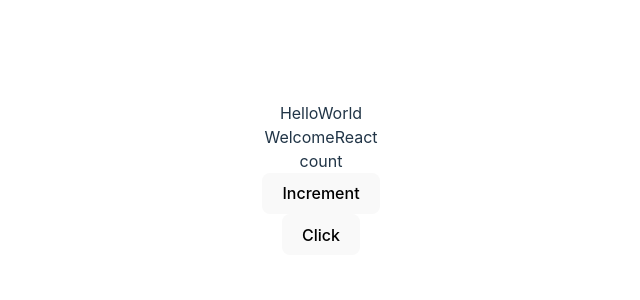
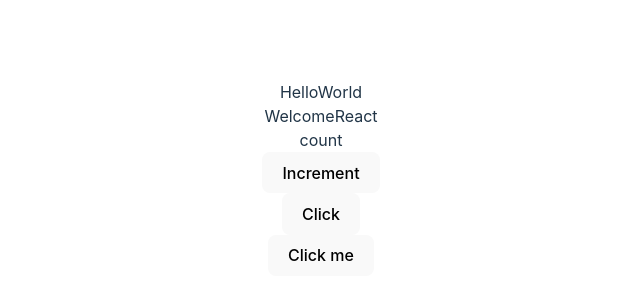
Before and after one commit to deepsikha-hutech/react-learning, a React (Vite) app: page / in a window 1280 px wide. Shown: the part 222-522 px from the top of the page, without its empty margins (319-959 px from the left). Built offline with nearby package versions, Linux system fonts and the light colour scheme.

Commit message:
button clicks

```diff
--- a/src/App.jsx
+++ b/src/App.jsx
@@ -4,6 +4,7 @@
 import WelcomeReact from './components/WelcomeReact';
 import Counter from './components/Counter';
 import FunctionClick from './components/FunctionClick';
+import ClassClick from './components/ClassClick';
 function App() {
   const [count, setCount] = useState(0)
 
@@ -15,6 +16,7 @@
       <WelcomeReact/>
       <Counter/>
       <FunctionClick/>
+      <ClassClick/>
       </div>
 
   )
--- /dev/null
+++ b/src/components/ClassClick.jsx
@@ -0,0 +1,16 @@
+import React, { Component } from 'react'
+
+  class ClassClick extends Component {
+    ClickHandler() {
+        console.log('Clicked the button')
+    }
+  render() {
+    return (
+      <div>
+        <button onClick={this.clickhandler}>Click me</button>
+        </div>
+    )
+  }
+}
+
+export default ClassClick
```
Also changed, not shown: src/components/EventBind.jsx (added, +35 -0 lines).
